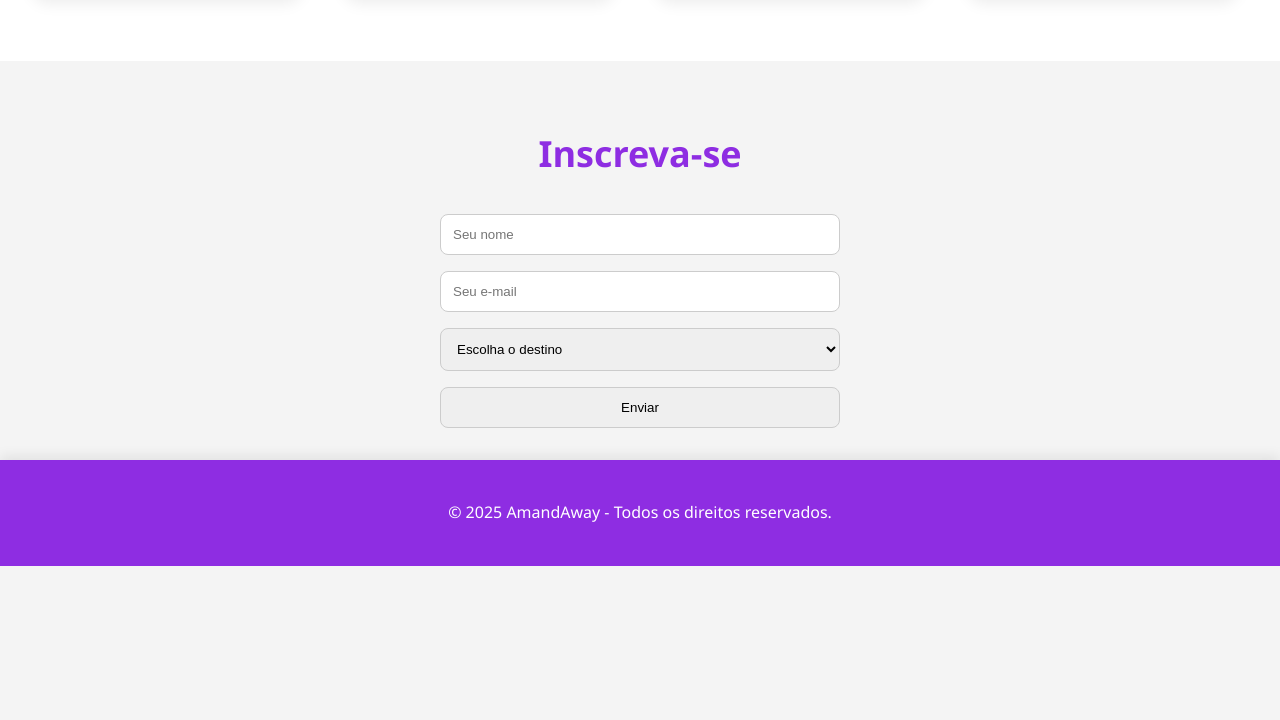
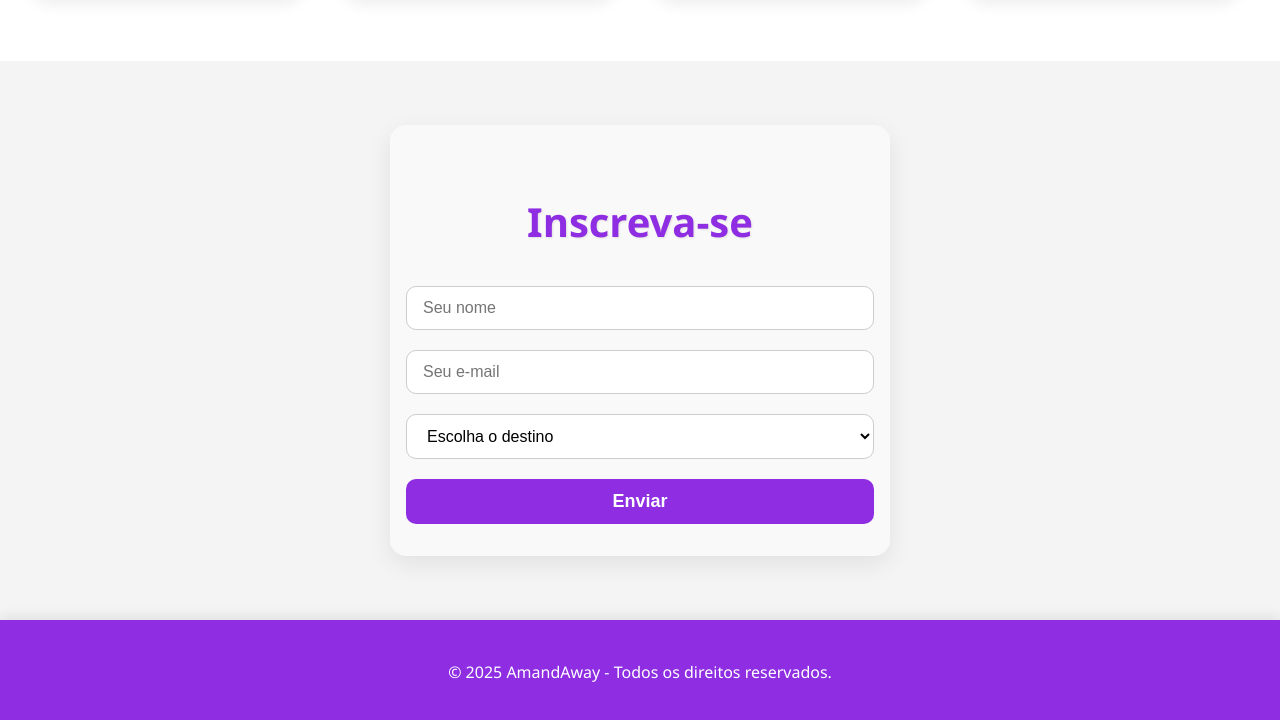
Before and after one commit to MandyCastilho/AmandAway, a plain HTML site: page index.html in a window 1280 px wide. Shown: the part 1363-2083 px from the top of the page. Before the commit the page ends 1929 px from the top, so only its background shows below. Drawn offline with nearby package versions, Linux system fonts and the light colour scheme.

Commit message:
✈️ AmandAway - Estilo

```diff
--- a/style.css
+++ b/style.css
@@ -128,27 +128,73 @@ nav a:hover {
 
 /*        FORMULÁRIO         */
 
+#form {
+  padding: 2rem 1rem;
+  background: var(--fundo-form, #f9f9f9);
+  border-radius: 16px;
+  box-shadow: 0 8px 24px rgba(0, 0, 0, 0.08);
+  margin: 4rem auto;
+  max-width: 500px;
+}
+
 #form h2 {
   text-align: center;
-  margin: 4rem 0 2rem;
-  font-size: 2.25rem;
-  color: var(--roxo);
+  margin-bottom: 2rem;
+  font-size: 2.5rem;
+  color: var(--roxo, #6c63ff);
+  font-weight: 700;
+  text-shadow: 1px 1px 2px rgba(0, 0, 0, 0.1);
 }
 
 form {
   display: flex;
   flex-direction: column;
-  gap: 1rem;
-  max-width: 400px;
-  margin: 2rem auto;
+  gap: 1.25rem;
+}
+
+form label {
+  font-weight: 600;
+  color: #333;
+  margin-bottom: 0.25rem;
+  font-size: 1rem;
 }
 
 form input,
-form select,
+form select {
+  padding: 0.75rem 1rem;
+  border-radius: 10px;
+  border: 1px solid #ccc;
+  font-size: 1rem;
+  transition: all 0.3s ease;
+  background: #fff;
+}
+
+form input:focus,
+form select:focus {
+  outline: none;
+  border-color: var(--roxo, #6c63ff);
+  box-shadow: 0 0 0 3px rgba(108, 99, 255, 0.2);
+}
+
 form button {
-  padding: 0.75rem;
-  border-radius: 8px;
-  border: 1px solid #ccc;
+  padding: 0.75rem 1rem;
+  border-radius: 10px;
+  background-color: var(--roxo, #6c63ff);
+  color: #fff;
+  border: none;
+  font-size: 1.125rem;
+  font-weight: 600;
+  cursor: pointer;
+  transition: background-color 0.3s ease, transform 0.2s ease;
+}
+
+form button:hover {
+  background-color: #5548e0;
+  transform: scale(1.02);
+}
+
+form button:active {
+  transform: scale(0.98);
 }
 
 /*         CARDS              */
```
